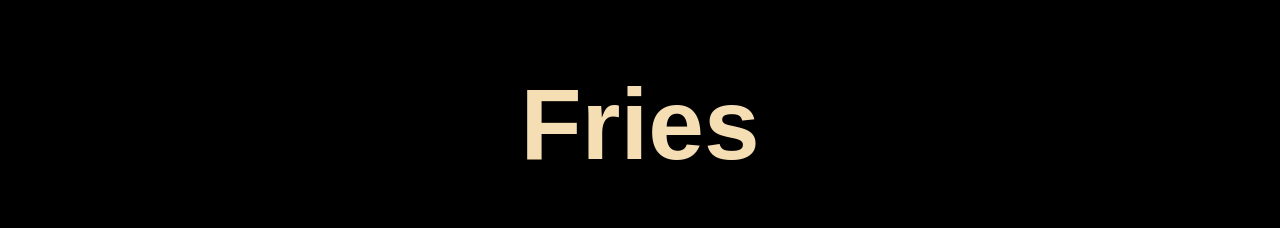
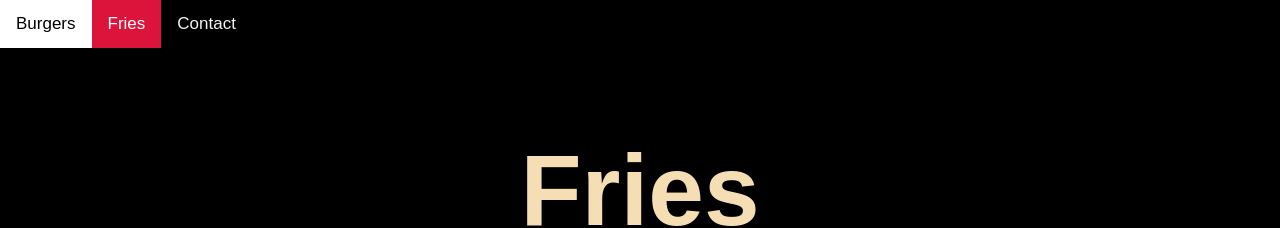
Before and after one commit to sean-reyes/favoritefood, a plain HTML site: page Fries.html in a window 1280 px wide. Shown: the top 228 px of the page. Drawn offline with Linux system fonts and the light colour scheme.

Commit message:
Update Fries.html

```diff
--- a/Fries.html
+++ b/Fries.html
@@ -4,6 +4,11 @@
        <title>Fries</title>
    </head>
    <body>
+          <div class="topnav">
+    <a href="index.html" target="_blank">Burgers</a>
+    <a class="active" href="Fries.html" target="_blank">Fries</a>
+    <a href="contact.html" target="_blank">Contact</a>
+       </div> <br>
        <h1> <a href="https://en.wikipedia.org/wiki/Fries" target="_blank"> Fries </a></h1>
        <img width="600px" height="400px" src="https://img.freepik.com/premium-photo/french-fries-with-sauce-black-background_593040-2404.jpg?w=2000">
 
```
